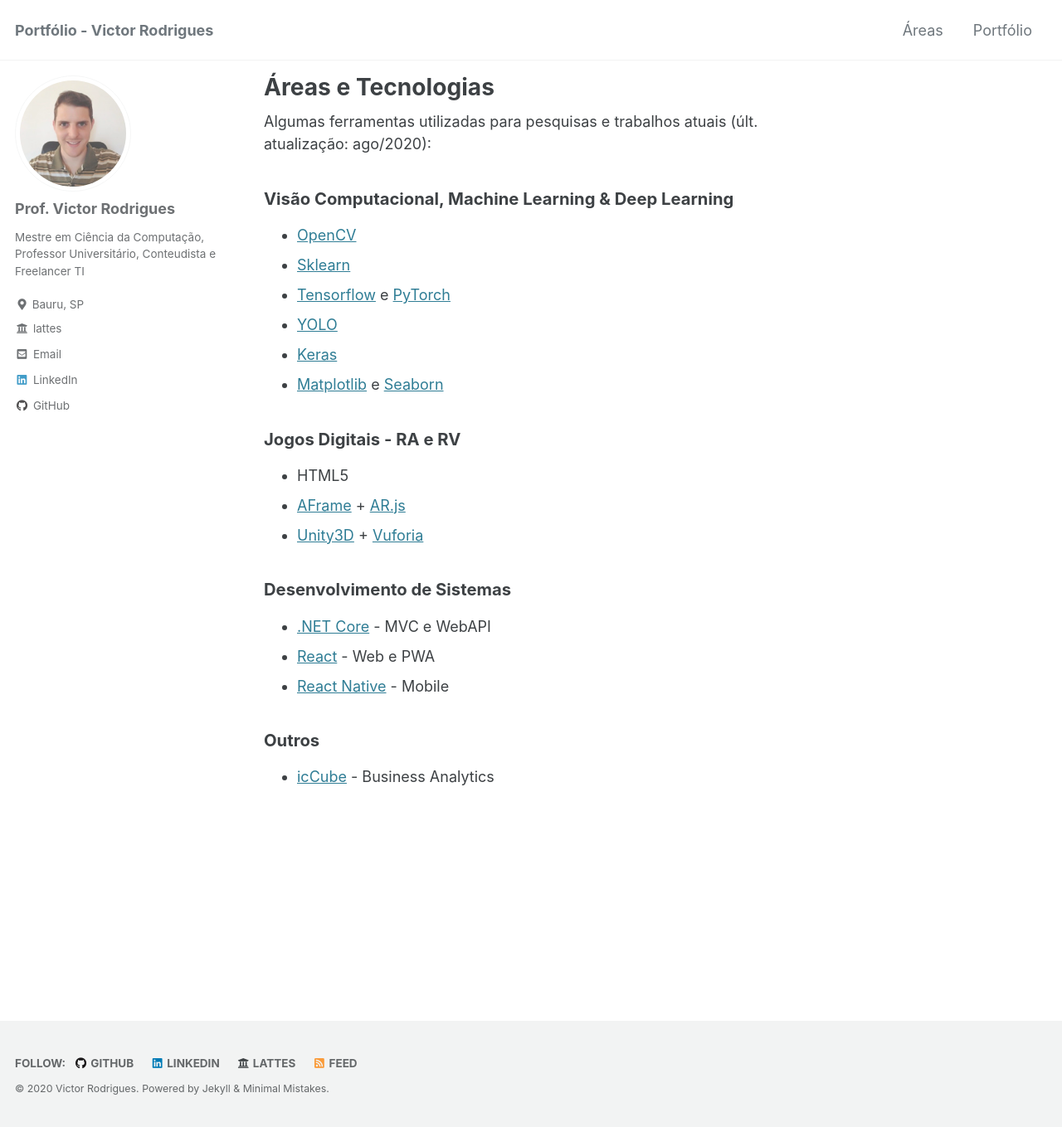
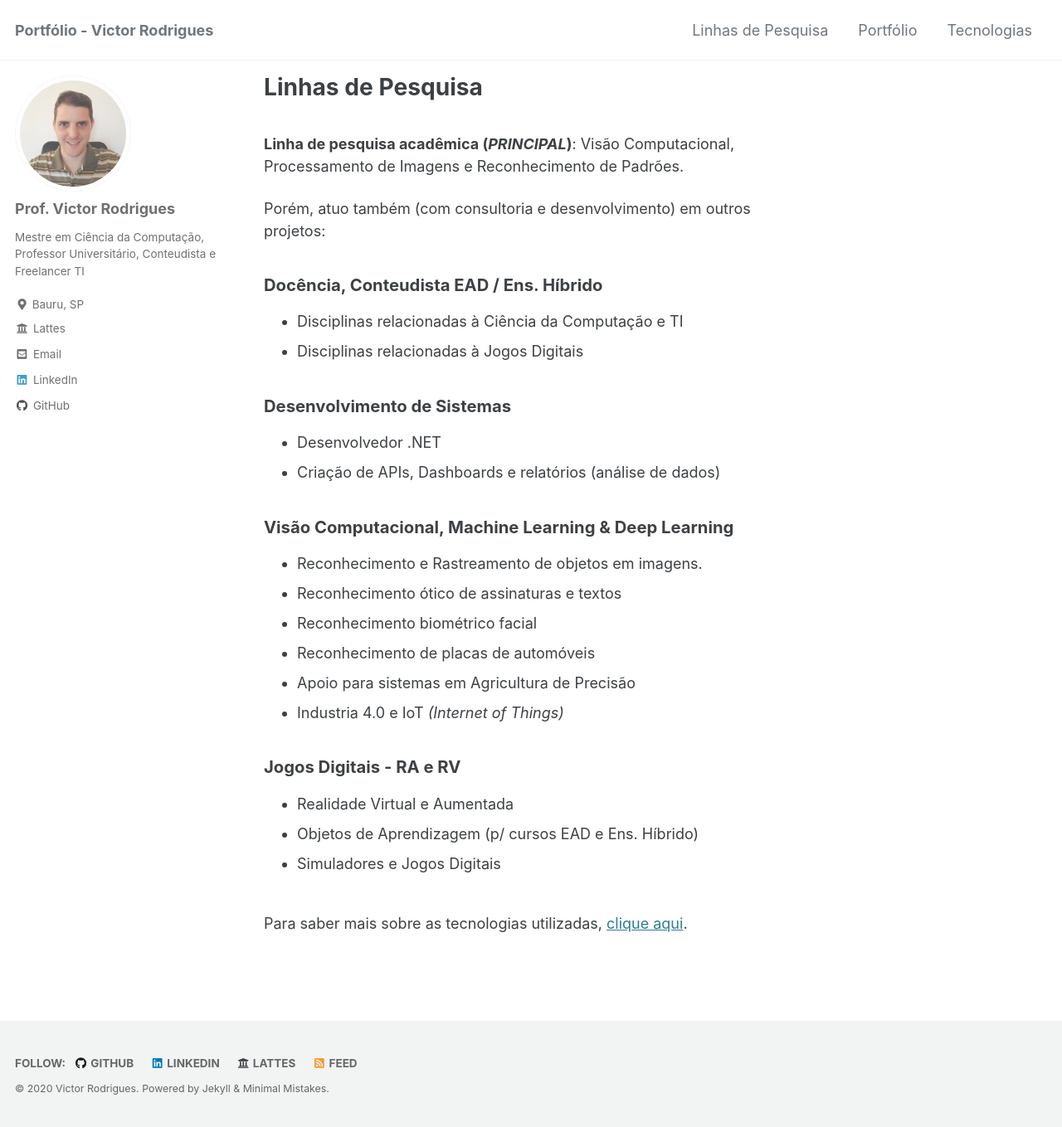
Before and after one commit to victorrodrigues20/victorrodrigues20.github.io, a Jekyll site: the page built from _pages/areas.md, in a window 1280 px wide and 1359 px high. Shown: the whole window at 83% size. Built offline with Jekyll 4.4.1, drawn with Linux system fonts in a browser that asks for light colours; cached includes are drawn as plain includes.

Commit message:
Add Linhas de Pesquisa

```diff
--- a/_config.yml
+++ b/_config.yml
@@ -102,7 +102,7 @@
   github           : "victorrodrigues20"
   linkedin         : "victorassisrodrigues"
   links:
-    - label: "lattes"
+    - label: "Lattes"
       icon: "fas fa fa-fw fa-university"
       url: "http://lattes.cnpq.br/9980210243718888"
 
--- a/_data/navigation.yml
+++ b/_data/navigation.yml
@@ -1,7 +1,7 @@
 main:
-  - title: "Áreas"
+  - title: "Linhas de Pesquisa"
     url: /areas/
   - title: "Portfólio"
     url: /portfolio
-  # - title: "Posts"
-  #   url: /posts/
+  - title: "Tecnologias"
+    url: /libs/
--- a/_pages/areas.md
+++ b/_pages/areas.md
@@ -1,27 +1,34 @@
 ---
-title: "Áreas e Tecnologias"
+title: "Linhas de Pesquisa"
 author_profile: true
 permalink: /areas/
 ---
-Algumas ferramentas utilizadas para pesquisas e trabalhos atuais (últ. atualização: ago/2020):
+
+<br>
+**Linha de pesquisa acadêmica (*PRINCIPAL*)**: Visão Computacional, Processamento de Imagens e Reconhecimento de Padrões.
+
+Porém, atuo também (com consultoria e desenvolvimento) em outros projetos:
+
+### Docência, Conteudista EAD / Ens. Híbrido
+* Disciplinas relacionadas à Ciência da Computação e TI
+* Disciplinas relacionadas à Jogos Digitais
+
+### Desenvolvimento de Sistemas
+* Desenvolvedor .NET
+* Criação de APIs, Dashboards e relatórios (análise de dados)
 
 ### Visão Computacional, Machine Learning & Deep Learning
-* [OpenCV](https://opencv.org/about/)
-* [Sklearn](https://scikit-learn.org/stable/)
-* [Tensorflow](https://www.tensorflow.org/) e [PyTorch](https://pytorch.org/)
-* [YOLO](https://pjreddie.com/darknet/yolo/)
-* [Keras](https://keras.io/)
-* [Matplotlib](https://matplotlib.org/) e [Seaborn](https://seaborn.pydata.org/)
+* Reconhecimento e Rastreamento de objetos em imagens.
+* Reconhecimento ótico de assinaturas e textos
+* Reconhecimento biométrico facial
+* Reconhecimento de placas de automóveis
+* Apoio para sistemas em Agricultura de Precisão
+* Industria 4.0 e IoT *(Internet of Things)*
 
 ### Jogos Digitais - RA e RV
-* HTML5
-* [AFrame](https://aframe.io/) + [AR.js](https://ar-js-org.github.io/AR.js-Docs/)
-* [Unity3D](https://unity3d.com/pt/get-unity/download) + [Vuforia](https://developer.vuforia.com/)
+* Realidade Virtual e Aumentada
+* Objetos de Aprendizagem (p/ cursos EAD e Ens. Híbrido)
+* Simuladores e Jogos Digitais
 
-### Desenvolvimento de Sistemas
-* [.NET Core](https://dotnet.microsoft.com/download) - MVC e WebAPI
-* [React](https://pt-br.reactjs.org/) - Web e PWA
-* [React Native](https://reactnative.dev/) - Mobile
-
-### Outros
-* [icCube](https://www.iccube.com/) - Business Analytics
+<br>
+Para saber mais sobre as tecnologias utilizadas, [clique aqui](/libs/).
```
Also changed, not shown: _pages/libs.md (added, +28 -0 lines), _portfolio_vc/mestr.md (+2 -2 lines), index.md (+1 -1 lines).
